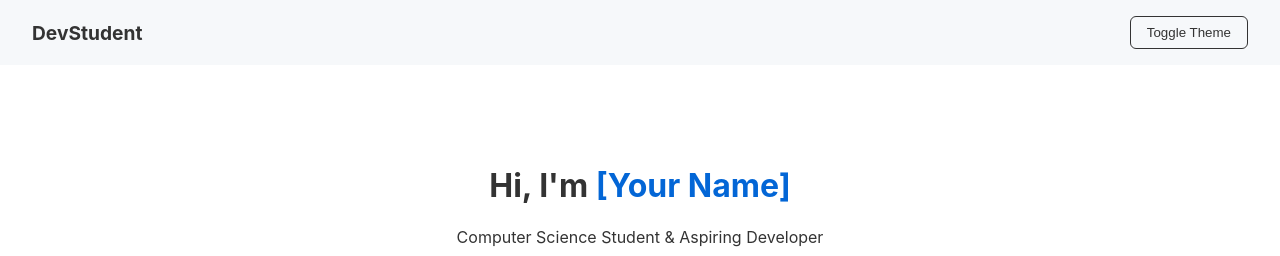
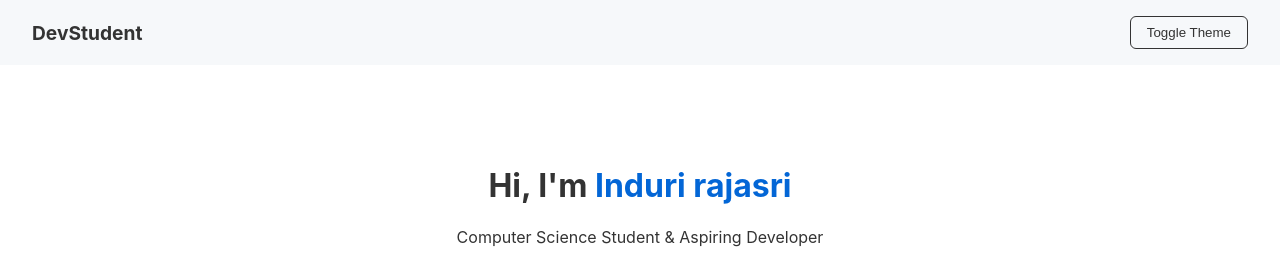
Before and after one commit to indurirajasri2006/indurirajasri2006.github.io, a plain HTML site: page index.html in a window 1280 px wide. Shown: the top 256 px of the page. Drawn offline with Linux system fonts and the light colour scheme; a script that the page names is missing.

Commit message:
updated my name

```diff
--- a/index.html
+++ b/index.html
@@ -16,7 +16,7 @@
 
     <!-- Main Profile Header -->
     <header class="hero-section">
-        <h1>Hi, I'm <span class="highlight">[Your Name]</span></h1>
+        <h1>Hi, I'm <span class="highlight">Induri rajasri</span></h1>
         <p>Computer Science Student & Aspiring Developer</p>
         <a href="#projects" class="btn primary-btn">View My Projects</a>
     </header>
```
